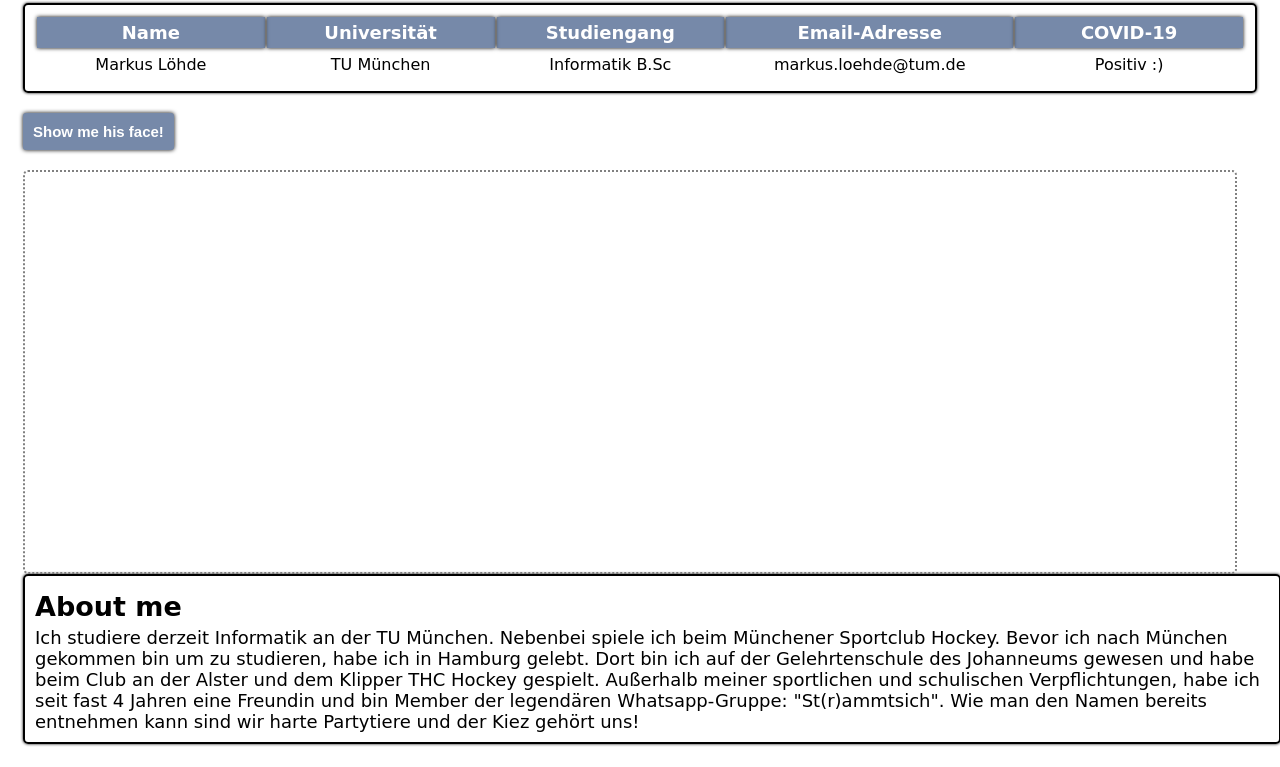
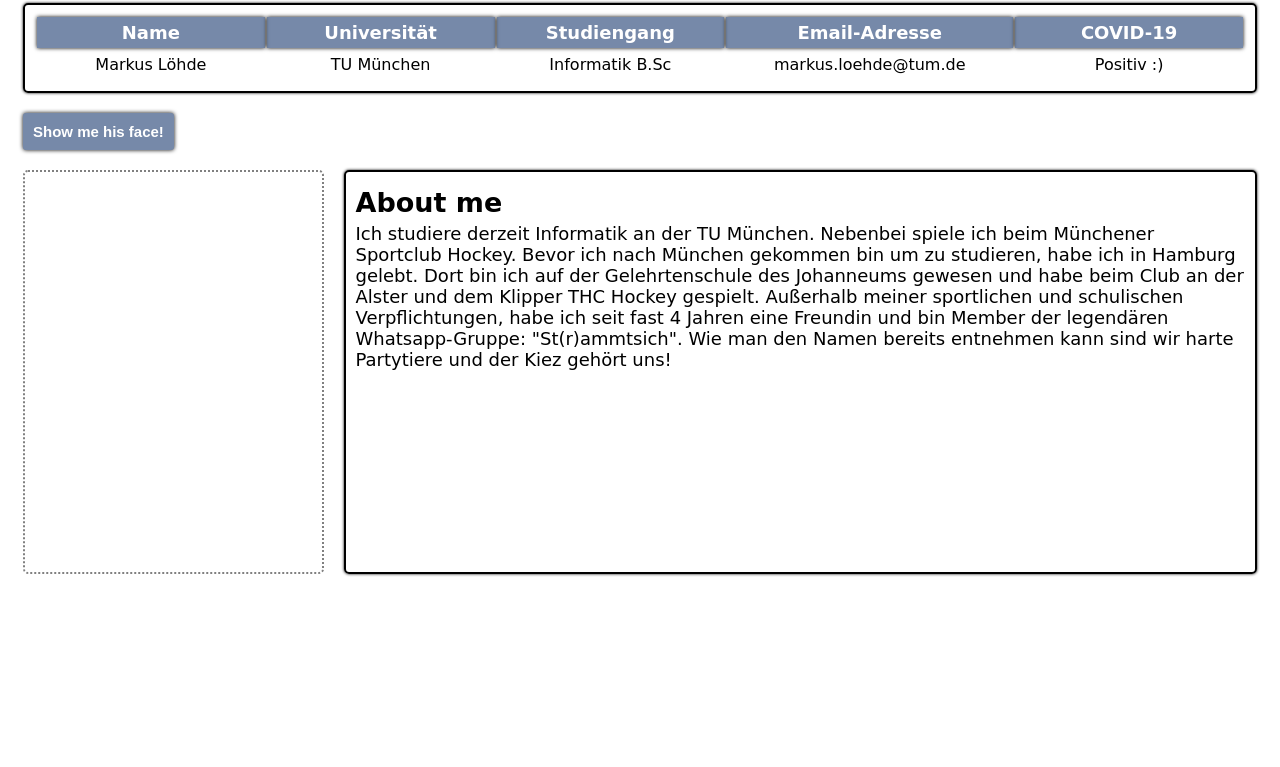
Before and after one commit to 1999Markus/html-data, a plain HTML site: page person.html in a window 1280 px wide. Shown: the part 128-895 px from the top of the page. After the commit the page ends 800 px from the top, so only its background shows below. Drawn offline with Linux system fonts and the light colour scheme; a web font is replaced by a local one.

Commit message:
Habe die height gefixed

```diff
--- a/styleSheetPerson.css
+++ b/styleSheetPerson.css
@@ -93,15 +93,9 @@ th{
     height: 100%;
     border-radius: 5px;
 }
-<<<<<<< HEAD
-<<<<<<< HEAD
-=======
-=======
 .aboutme-text{
     font-size: 18px;
 }
->>>>>>> 2aaccde448080ed50761b8841e4c2960577657e8
 .flex{
     display: flex;
 }
->>>>>>> c65851af9556deb1913cbc0cec1f299d921a0f93
```
